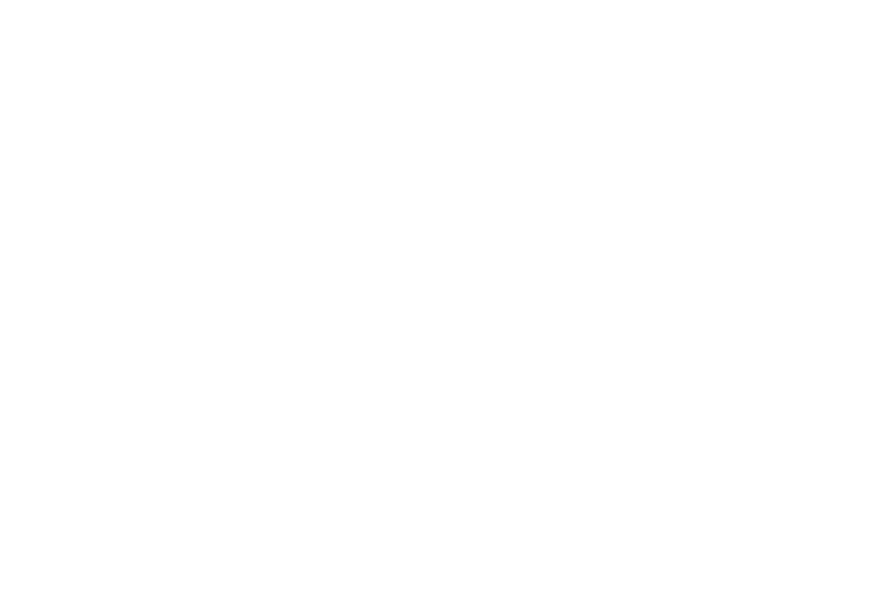
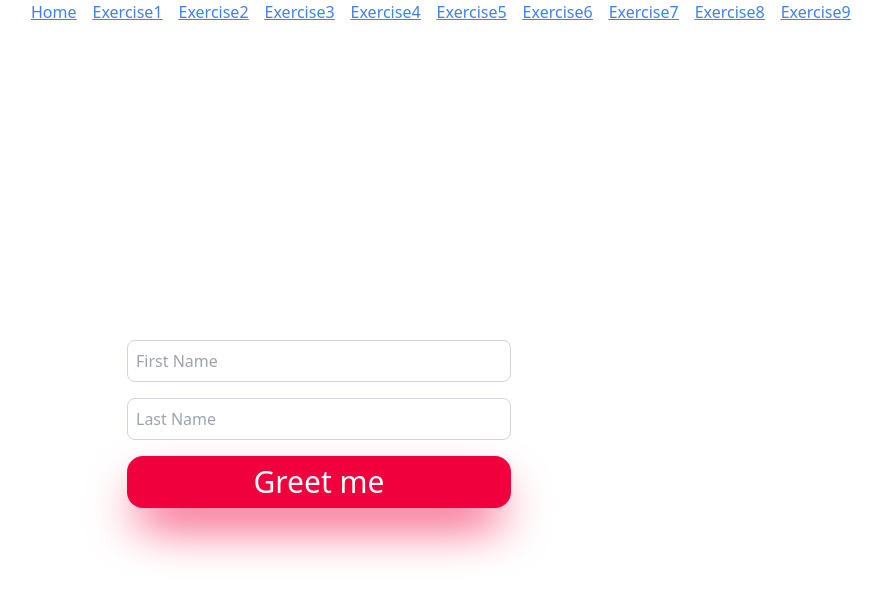
Before and after one commit to NNesta/react-coding-exercise, a React (Create React App) app: page /form in a window 1280 px wide. Before the commit this address had no page. Shown: the top 598 px of the page, without its empty margins (321-1202 px from the left). Built offline with nearby package versions, Linux system fonts and the light colour scheme.

Commit message:
feat:adding form

```diff
--- a/src/App.js
+++ b/src/App.js
@@ -1,10 +1,12 @@
 import { Routes, Route } from "react-router-dom";
 import Home from "./Home";
+import Form from "./pages/Form";
 
 const App = () => {
   return (
     <Routes>
       <Route path="/" element={<Home />} />
+      <Route path="/form" element={<Form />} />
     </Routes>
   );
 };
--- a/src/Home.jsx
+++ b/src/Home.jsx
@@ -2,10 +2,12 @@
 
 const Home = () => {
   return (
-    <div className="max-w-5xl mx-auto">
+    <div className="text-center h-screen">
       <h1 className="text-7xl font-bold">React coding exercices</h1>
-      <ul>
-        <li></li>
+      <ul className="flex items-center justify-center h-full">
+        <li>
+          <a href="/form">React form</a>
+        </li>
       </ul>
     </div>
   );
--- /dev/null
+++ b/src/pages/Form.jsx
@@ -0,0 +1,78 @@
+import { useState } from "react";
+
+const Form = () => {
+  const [names, setNames] = useState({ firstName: "", lastName: "" });
+  let fullName = names.firstName + " " + names.lastName;
+  return (
+    <div className="max-w-xl mx-auto h-screen">
+      <ul className="flex text-blue-500 items-center gap-4">
+        <li className="underline">
+          <a href="/">Home</a>
+        </li>
+        <li className="underline">
+          <a href="/">Exercise1</a>
+        </li>
+        <li className="underline">
+          <a href="/">Exercise2</a>
+        </li>
+        <li className="underline">
+          <a href="/">Exercise3</a>
+        </li>
+        <li className="underline">
+          <a href="/">Exercise4</a>
+        </li>
+        <li className="underline">
+          <a href="/">Exercise5</a>
+        </li>
+        <li className="underline">
+          <a href="/">Exercise6</a>
+        </li>
+        <li className="underline">
+          <a href="/">Exercise7</a>
+        </li>
+        <li className="underline">
+          <a href="/">Exercise8</a>
+        </li>
+        <li className="underline">
+          <a href="/">Exercise9</a>
+        </li>
+      </ul>
+      <div className="flex items-center justify-center h-full">
+        <form
+          onSubmit={() =>
+            fullName.trim()
+              ? alert(`Hello ${names.firstName} ${names.lastName}`)
+              : alert("Please enter your names")
+          }
+          className="w-full max-w-sm flex flex-col gap-4"
+        >
+          <input
+            type="text"
+            placeholder="First Name"
+            className="border border-gray-300 p-2 block rounded-lg"
+            onChange={(event) =>
+              setNames({ ...names, firstName: event.target.value })
+            }
+            value={names.firstName}
+          />
+          <input
+            type="text"
+            placeholder="Last Name"
+            className="border border-gray-300 p-2 block rounded-lg"
+            onChange={(event) =>
+              setNames({ ...names, lastName: event.target.value })
+            }
+            value={names.lastName}
+          />
+          <input
+            type="submit"
+            value="Greet me"
+            className="bg-[#F0003C] text-white font-600 px-4 py-2 text-3xl focus:shadow-none shadow-2xl shadow-[#F0003C] rounded-2xl"
+          />
+        </form>
+      </div>
+    </div>
+  );
+};
+
+export default Form;
```
